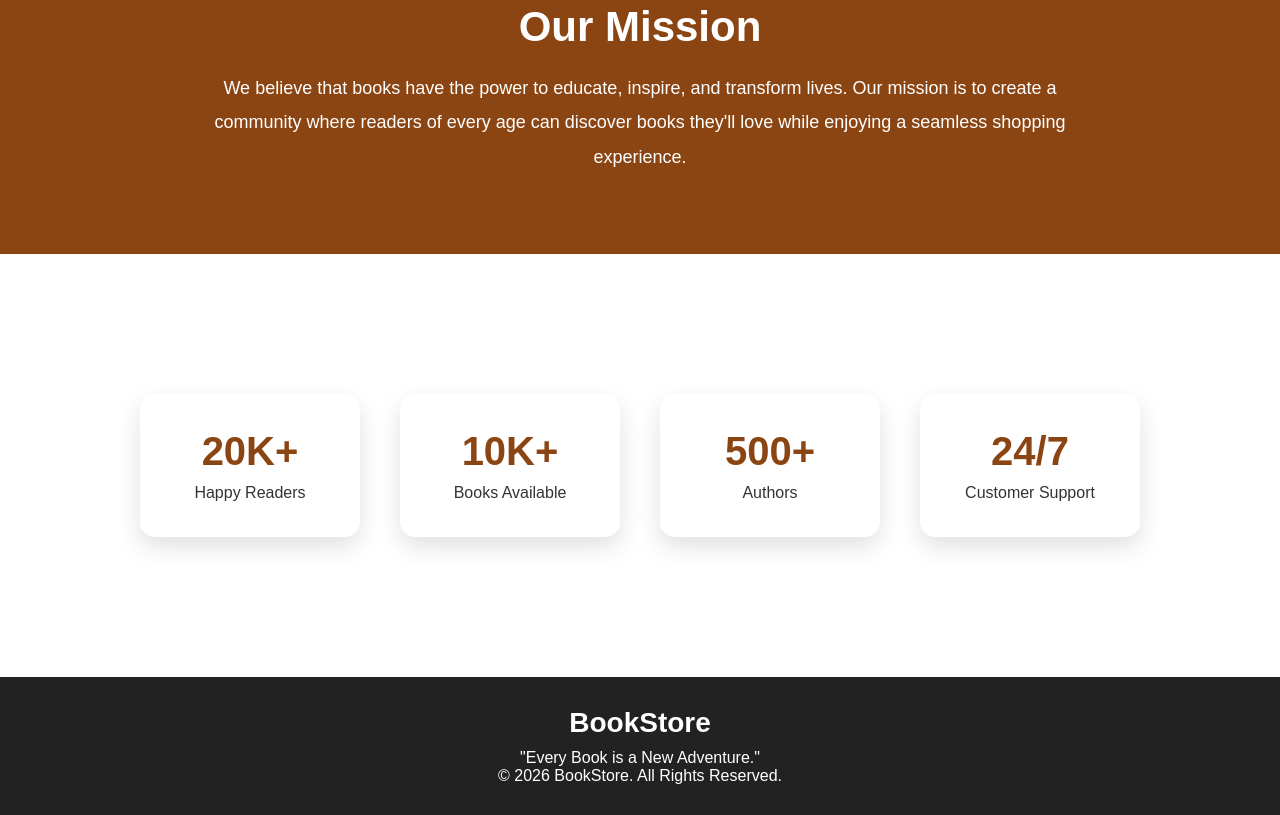
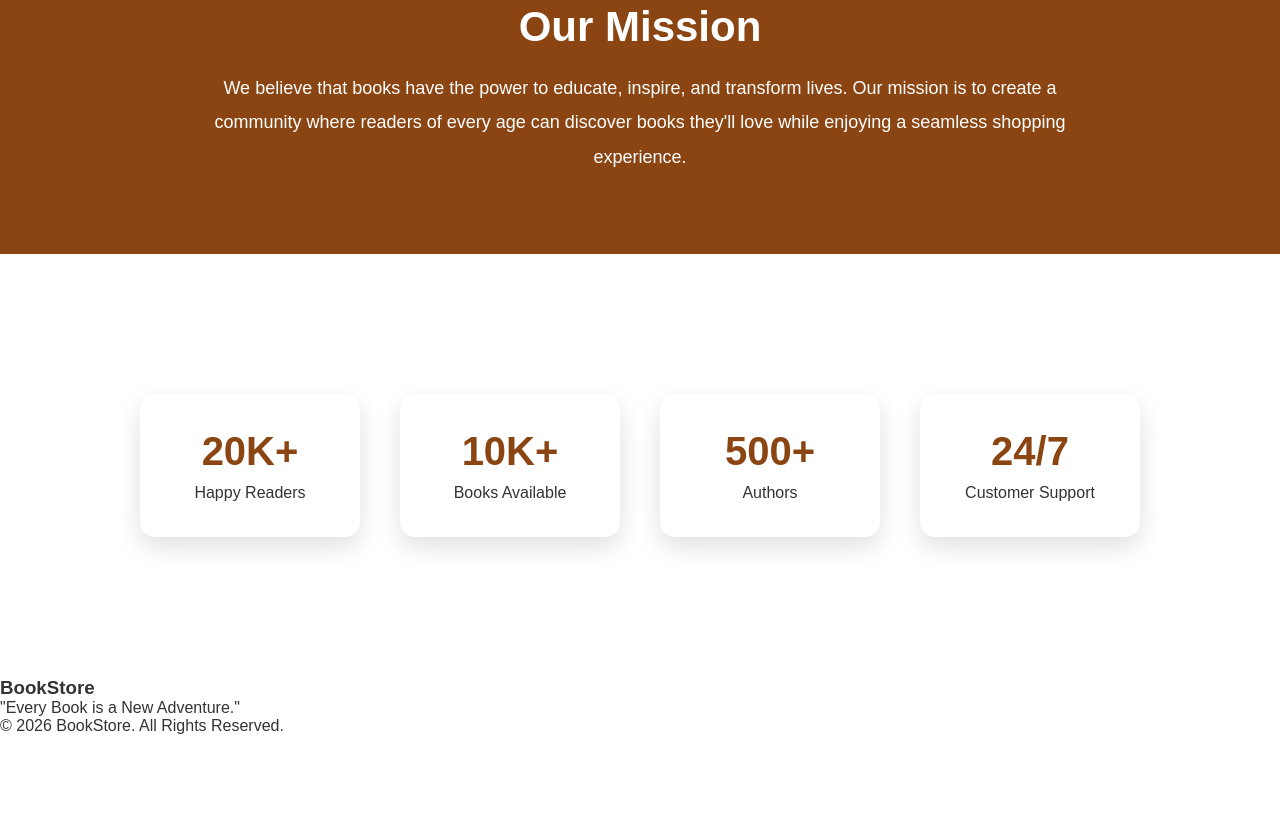
Before and after one commit to sn-bhawani/BookStore, a plain HTML site: page about.html in a window 1280 px wide. Shown: the part 1868-2683 px from the top of the page. After the commit the page ends 2603 px from the top, so only its background shows below. Drawn offline with nearby package versions, Linux system fonts and the light colour scheme; a web font is replaced by a local one.

Commit message:
Delete footer CSS styles
Removed footer styles from about.html.

```diff
--- a/about.html
+++ b/about.html
@@ -200,21 +200,6 @@
             margin-top: 10px;
         }
 
-        /* Footer */
-
-        footer {
-            background: #222;
-            color: white;
-            text-align: center;
-            padding: 30px;
-        }
-
-        footer h3 {
-            font-size: 28px;
-            margin-bottom: 10px;
-        }
-
-        /* Responsive */
 
         @media(max-width:768px) {
 
```
